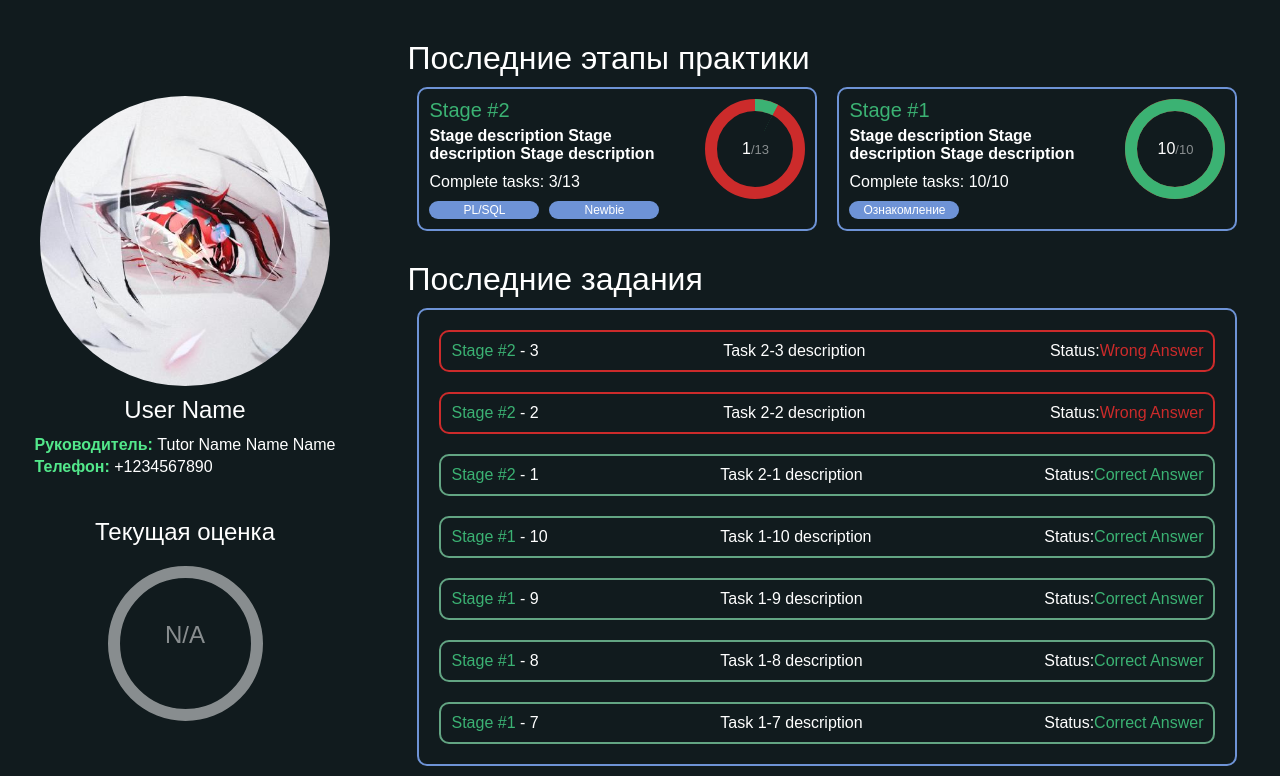
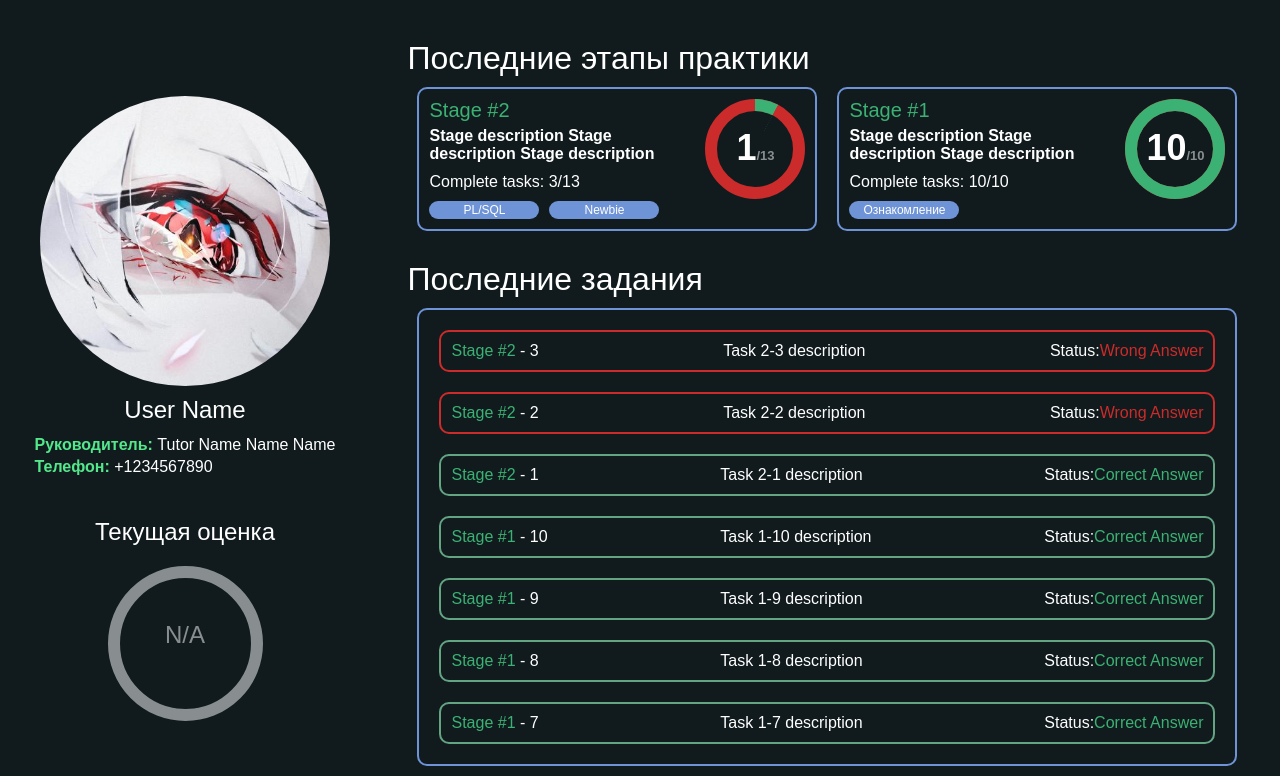
Before and after one commit to Dashinmu/Rey-X, a PHP site: page /index.html in a window 1280 px wide. Shown: the part 55-831 px from the top of the page. Run offline with PHP 8.4, Linux system fonts and the light colour scheme; some libraries are stand-ins or nearby versions.

```diff
--- a/styles_test.css
+++ b/styles_test.css
@@ -341,8 +341,8 @@ main {
 
 .stage-progress-circle::after {
     content: "";
-    width: 100%;
-    height: 100%;
+    width: 100px;
+    height: 100px;
     border-radius: 50%;
     border: 12px solid #CC2B2B;
     position: absolute;
@@ -404,6 +404,9 @@ main {
     width: 100%;
     height: 100%;
     border-radius: 50%;
+    font-size: 36px;
+    font-weight: bolder;
+    margin-top: 3px;
 }
 
 .tasks {
```
